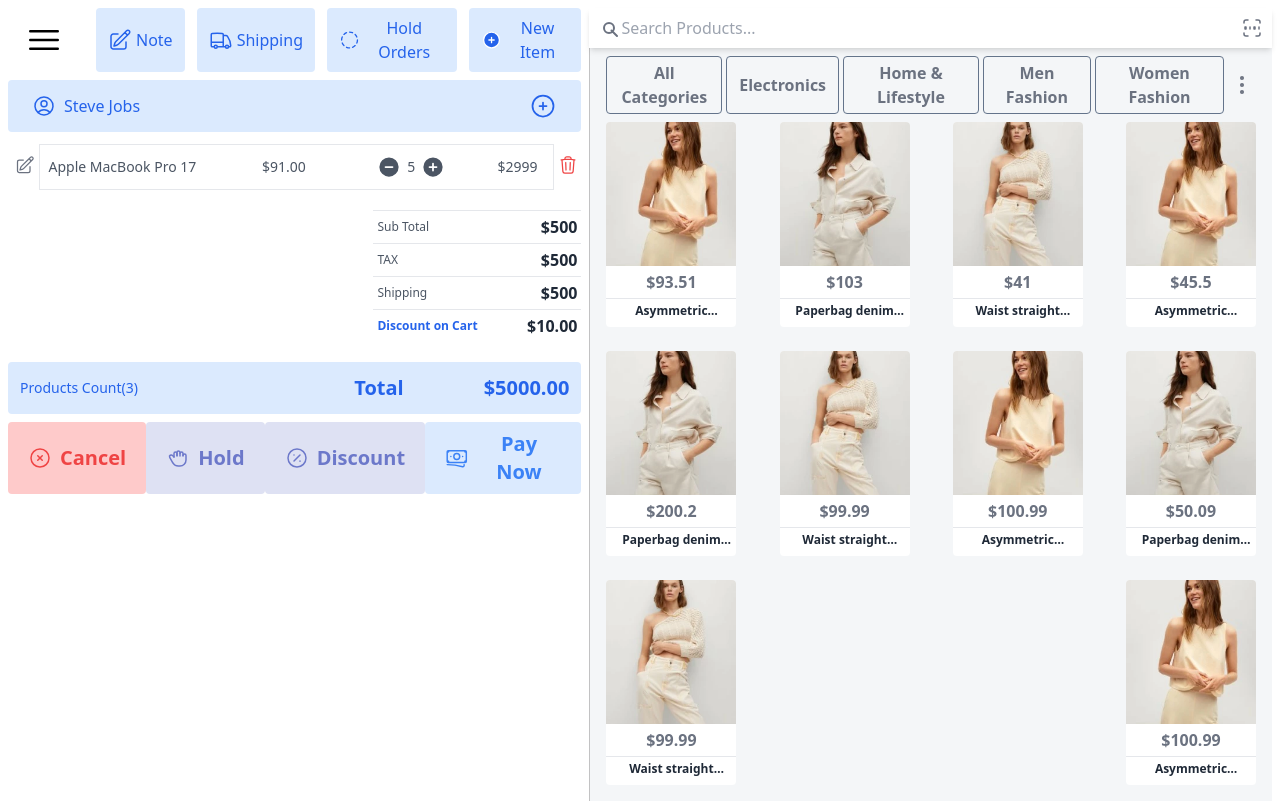
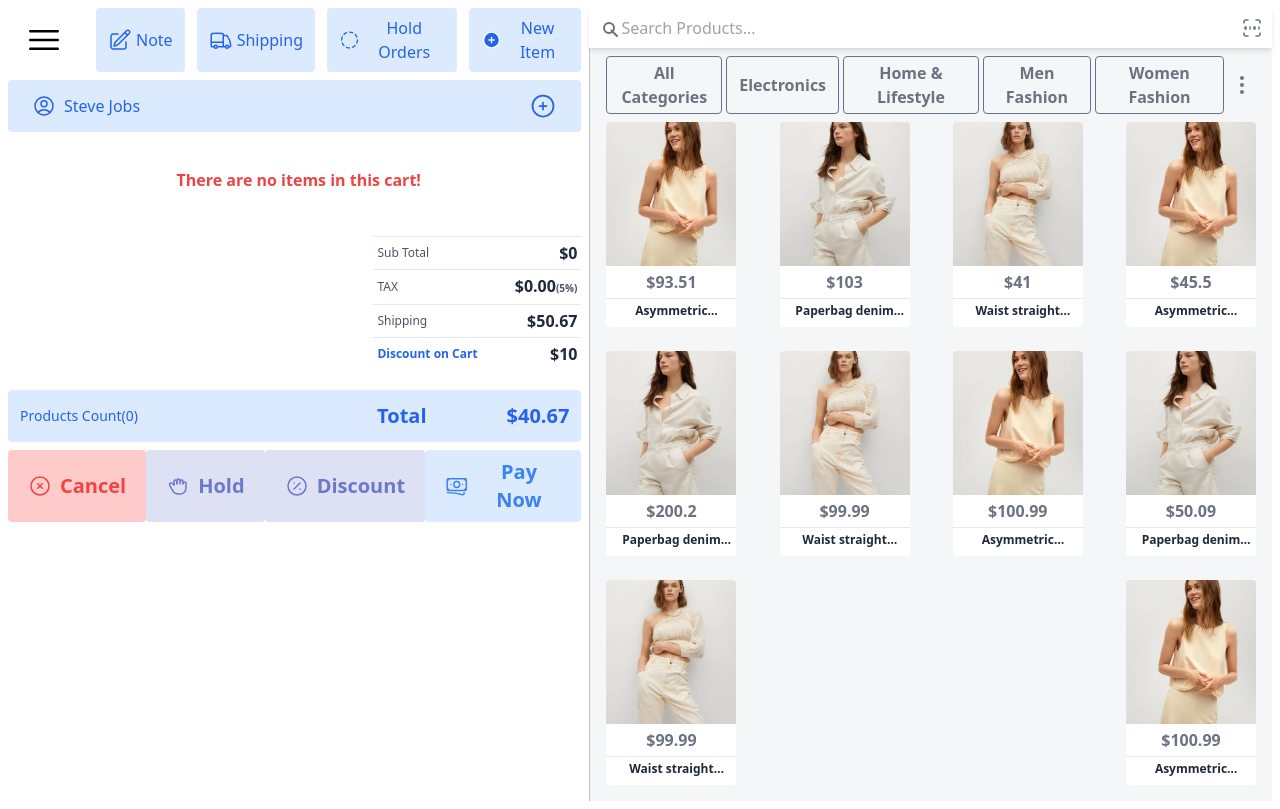
Before and after one commit to mahbub045/martvill, a Next.js app: page / in a window 1280 px wide. Built offline with nearby package versions, Linux system fonts and the light colour scheme.

Commit message:
Cart Functionality Complete

```diff
--- /dev/null
+++ b/components/ProductItem.jsx
@@ -0,0 +1,43 @@
+"use client";
+import { Store } from "@/utils/Store";
+import { useContext } from "react";
+
+const ProductItem = ({ product }) => {
+  const { state, dispatch } = useContext(Store);
+  console.log(state); // Log the state to debug
+
+  const addToCartHandler = () => {
+    const existItem = state.cart.cartItems.find((x) => x.slug === product.slug);
+    const quantity = existItem ? existItem.quantity + 1 : 1;
+    if (product.countInStock < quantity) {
+      alert("Sorry, Product is out of stock");
+      return;
+    }
+    dispatch({ type: "CART_ADD_ITEM", payload: { ...product, quantity } });
+  };
+
+  return (
+    <>
+      <button
+        className="md:max-w-[130px] max-w-[110px]  my-2 bg-white overflow-hidden rounded"
+        type="button"
+        onClick={addToCartHandler}
+      >
+        <img
+          src={product.image}
+          alt="Product"
+          className="w-full h-36 object-cover"
+        />
+        <div className="text-center">
+          <p className="my-1 text-gray-500 font-semibold">${product.price}</p>
+          <hr />
+          <h2 className="mt-1 mb-2 text-xs font-semibold text-gray-800 line-clamp-1 px-1">
+            {product.productName}
+          </h2>
+        </div>
+      </button>
+    </>
+  );
+};
+
+export default ProductItem;
--- a/pages/_app.js
+++ b/pages/_app.js
@@ -1,5 +1,10 @@
 import "@/styles/globals.css";
+import { StoreProvider } from "@/utils/Store";
 
 export default function App({ Component, pageProps }) {
-  return <Component {...pageProps} />;
+  return (
+    <StoreProvider>
+      <Component {...pageProps} />
+    </StoreProvider>
+  );
 }
--- a/pages/index.js
+++ b/pages/index.js
@@ -1,10 +1,44 @@
+"use client";
+import ProductItem from "@/components/ProductItem";
+import { Store } from "@/utils/Store";
 import data from "@/utils/data";
-import { Inter } from "next/font/google";
 import Head from "next/head";
-
-const inter = Inter({ subsets: ["latin"] });
+import { useContext, useState } from "react";
 
 export default function Home() {
+  const [quantity, setQuantity] = useState(1);
+  const { state, dispatch } = useContext(Store);
+  const {
+    cart: { cartItems },
+  } = state;
+
+  const removeItemHandler = (item) => {
+    dispatch({ type: "CART_REMOVE_ITEM", payload: item });
+  };
+
+  const updateCartHandler = (item, qty) => {
+    const quantity = Number(qty);
+    dispatch({ type: "CART_ADD_ITEM", payload: { ...item, quantity } });
+  };
+
+  const decreaseQuantity = (item) => {
+    if (item.quantity > 1) {
+      const newQuantity = item.quantity - 1;
+      updateCartHandler(item, newQuantity);
+    }
+  };
+
+  const increaseQuantity = (item) => {
+    if (item.quantity < item.countInStock) {
+      const newQuantity = item.quantity + 1;
+      updateCartHandler(item, newQuantity);
+    }
+  };
+  const subtotal = cartItems.reduce((a, c) => a + c.quantity * c.price, 0);
+  const tax = subtotal * 0.05;
+  const shippingCost = 50.67;
+  const discount = 10;
+
   return (
     <>
       <Head>
@@ -150,9 +184,15 @@ export default function Home() {
           {/* Profile name and add new user End */}
           {/* Table start */}
           <div className="relative overflow-x-auto mt-3">
+            {cartItems.length === 0 ? (
+              <div className="text-center font-semibold rounded-md text-red-500 bg-white p-4 my-2">
+                <p>There are no items in this cart!</p>
+              </div>
+            ) : (
               <table className="w-full text-sm text-left rtl:text-right text-gray-500">
                 <tbody>
-                <tr className="bg-white">
+                  {cartItems.map((item) => (
+                    <tr className="bg-white" key={item.slug}>
                       <td className="pr-1 py-1 text-right">
                         <button className="hover:text-blue-500">
                           <svg
@@ -172,14 +212,14 @@ export default function Home() {
                         </button>
                       </td>
                       <td className="px-2 py-2 font-medium text-gray-600 whitespace-nowrap border-t border-b border-l">
-                    Apple MacBook Pro 17
+                        {item.productName}
                       </td>
                       <td className="px-4 py-2 font-medium text-gray-600 border-t border-b">
-                    $91.00
+                        {item.price}
                       </td>
                       <td className="px-4 py-2 border-t border-b">
                         <div className="flex flex-row justify-center items-center">
-                      <button>
+                          <button onClick={() => decreaseQuantity(item)}>
                             <svg
                               xmlns="http://www.w3.org/2000/svg"
                               fill="none"
@@ -195,8 +235,10 @@ export default function Home() {
                               />
                             </svg>
                           </button>
-                      <span className="font-medium text-gray-600">5</span>
-                      <button>
+                          <span className="font-medium text-gray-600">
+                            {item.quantity}
+                          </span>
+                          <button onClick={() => increaseQuantity(item)}>
                             <svg
                               xmlns="http://www.w3.org/2000/svg"
                               fill="none"
@@ -215,10 +257,10 @@ export default function Home() {
                         </div>
                       </td>
                       <td className="pl-4 py-2 font-medium text-gray-600 border-t border-b border-r">
-                    $2999
+                        ${(item.quantity * item.price).toFixed(2)}
                       </td>
                       <td className="px-1 py-1">
-                    <button>
+                        <button onClick={() => removeItemHandler(item)}>
                           <svg
                             xmlns="http://www.w3.org/2000/svg"
                             fill="none"
@@ -236,8 +278,10 @@ export default function Home() {
                         </button>
                       </td>
                     </tr>
+                  ))}
                 </tbody>
               </table>
+            )}
           </div>
           {/* Table end */}
 
@@ -246,19 +290,26 @@ export default function Home() {
             <div className="flex justify-end">
               <div className="flex justify-between items-center w-52 border-t p-1 mr-2">
                 <h6 className="font-normal text-xs text-gray-600">Sub Total</h6>
-                <h3 className="font-semibold text-base text-gray-800">$500</h3>
+                <h3 className="font-semibold text-base text-gray-800">
+                  ${subtotal}
+                </h3>
               </div>
             </div>
             <div className="flex justify-end">
               <div className="flex justify-between items-center w-52 border-t p-1 mr-2">
                 <h6 className="font-normal text-xs text-gray-600">TAX</h6>
-                <h3 className="font-semibold text-base text-gray-800">$500</h3>
+                <h3 className="font-semibold text-base text-gray-800">
+                  ${tax.toFixed(2)}
+                  <span className="text-[10px] text-gray-600">(5%)</span>
+                </h3>
               </div>
             </div>
             <div className="flex justify-end">
               <div className="flex justify-between items-center w-52 border-t p-1 mr-2">
                 <h6 className="font-normal text-xs text-gray-600">Shipping</h6>
-                <h3 className="font-semibold text-base text-gray-800">$500</h3>
+                <h3 className="font-semibold text-base text-gray-800">
+                  ${shippingCost}
+                </h3>
               </div>
             </div>
             <div className="flex justify-end">
@@ -267,7 +318,7 @@ export default function Home() {
                   Discount on Cart
                 </h6>
                 <h3 className="font-semibold text-base text-gray-800">
-                  $10.00
+                  ${discount}
                 </h3>
               </div>
             </div>
@@ -276,11 +327,13 @@ export default function Home() {
           {/* Product count and Total count start */}
           <div className="bg-blue-100 rounded flex justify-between items-center p-3 mr-2">
             <div>
-              <h6 className="text-sm text-blue-600">Products Count(3)</h6>
+              <h6 className="text-sm text-blue-600">
+                Products Count({cartItems.reduce((a, c) => a + c.quantity, 0)})
+              </h6>
             </div>
             <div className="flex items-center gap-20">
               <h2 className="font-semibold text-xl text-blue-600">Total</h2>
-              <h2 className="font-semibold text-xl text-blue-600">$5000.00</h2>
+              <h2 className="font-semibold text-xl text-blue-600">${(subtotal+tax+shippingCost-discount).toFixed(2)}</h2>
             </div>
           </div>
           {/* Product count and Total count end */}
@@ -477,23 +530,7 @@ export default function Home() {
             <div className="flex flex-wrap justify-between gap-2">
               {/* Card 1 */}
               {data?.products?.map((product) => (
-                <div
-                  key={product}
-                  className="md:max-w-[130px] max-w-[110px]  my-2 bg-white overflow-hidden rounded"
-                >
-                  <img
-                    src={product.image}
-                    alt="Product"
-                    className="w-full h-36 object-cover"
-                  />
-                  <div className="text-center">
-                    <p className="my-1 text-gray-500 font-semibold">${product.price}</p>
-                    <hr />
-                    <h2 className="mt-1 mb-2 text-xs font-semibold text-gray-800 line-clamp-1 px-1">
-                      {product.productName}
-                    </h2>
-                  </div>
-                </div>
+                <ProductItem product={product} key={product.slug} />
               ))}
             </div>
             {/* Product End */}
--- a/utils/Store.js
+++ b/utils/Store.js
@@ -0,0 +1,42 @@
+import Cookies from "js-cookie";
+import { createContext, useReducer } from "react";
+
+export const Store = createContext();
+
+const initialState = {
+  cart: Cookies.get("cart")
+    ? JSON.parse(Cookies.get("cart"))
+    : { cartItems: [] },
+};
+function reducer(state, action) {
+  switch (action.type) {
+    case "CART_ADD_ITEM": {
+      const newItem = action.payload;
+      const existItem = state.cart.cartItems.find(
+        (item) => item.slug === newItem.slug
+      );
+      const cartItems = existItem
+        ? state.cart.cartItems.map((item) =>
+            item.productName === existItem.productName ? newItem : item
+          )
+        : [...state.cart.cartItems, newItem];
+      Cookies.set("cart", JSON.stringify({ ...state.cart, cartItems }));
+      return { ...state, cart: { ...state.cart, cartItems } };
+    }
+    case "CART_REMOVE_ITEM": {
+      const cartItems = state.cart.cartItems.filter(
+        (item) => item.slug !== action.payload.slug
+      );
+      Cookies.set("cart", JSON.stringify({ ...state.cart, cartItems }));
+      return { ...state, cart: { ...state.cart, cartItems } };
+    }
+    default:
+      return state;
+  }
+}
+
+export function StoreProvider({ children }) {
+  const [state, dispatch] = useReducer(reducer, initialState);
+  const value = { state, dispatch };
+  return <Store.Provider value={value}>{children}</Store.Provider>;
+}
```
Lines whose indentation alone changed are shown as unchanged.
